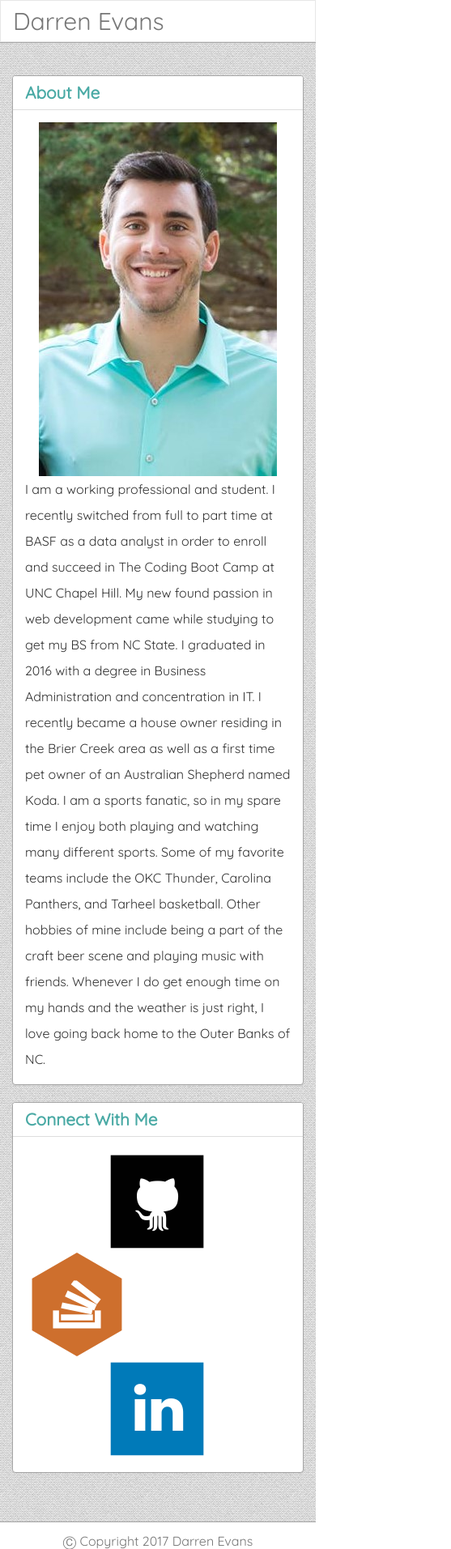
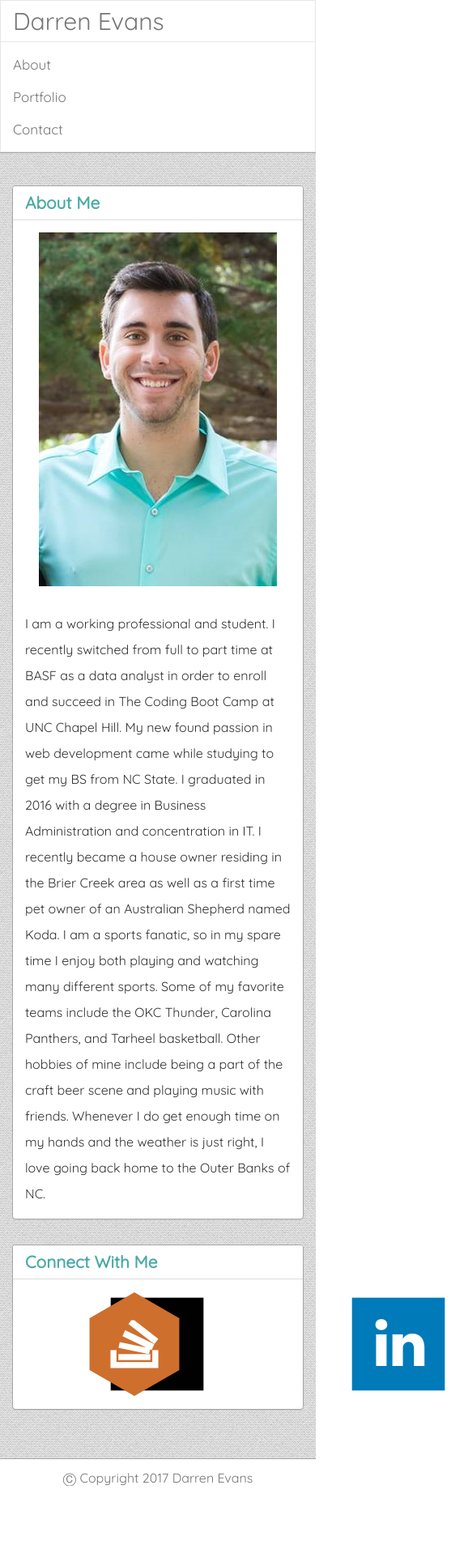
Before and after one commit to darrenrevans10/Bootstrap-Portfolio, a plain HTML site: page index.html in a window 390 px wide. Shown: the whole page at 81% size, 557 px wide, since content can reach past the window. After the commit the page ends 1835 px from the top, so only its background shows below. Drawn offline with nearby package versions, Linux system fonts and the light colour scheme.

Commit message:
update files

```diff
--- a/css/style.css
+++ b/css/style.css
@@ -104,8 +104,7 @@ p {
   These rules take effect when the browser's width
   is either 980px or less.
 */
-@media screen and (max-width: 980px) {
-  /* The body's bg color will be #333 */
+@media screen and (max-width: 991px) {
 .img-responsive {
  	margin: auto;
  	display: block;
@@ -115,4 +114,67 @@ p {
 	margin-bottom: 15px;
 }
 
+#Github {
+	position: relative;
 }
+#Stackoverflow {
+	position: absolute;
+	top: -127px;
+	left: 86px;
+}
+#Linkedin {
+	position: absolute;
+	top: -129px;
+	left: 490px;
+}
+p {
+	margin-top: 30px;
+}
+
+}
+
+
+
+
+@media screen and (max-width: 768px) {
+.img-responsive {
+ 	margin: auto;
+ 	display: block;
+ }
+
+.work img {
+	margin-bottom: 15px;
+}
+.collapse {
+    display: block!important;
+    height: auto!important;
+    padding-bottom: 0;
+    overflow: visible!important;
+}
+}
+
+
+
+
+@media screen and (max-width: 640px) {
+.collapse {
+    display: block!important;
+    height: auto!important;
+    padding-bottom: 0;
+    overflow: visible!important;
+}
+
+.img-responsive {
+ 	margin: auto;
+ 	display: block;
+ }
+
+.work img {
+	margin-bottom: 15px;
+}
+
+#Linkedin {
+	position: absolute;
+	top: -129px;
+	left: 413px;
+}
```
